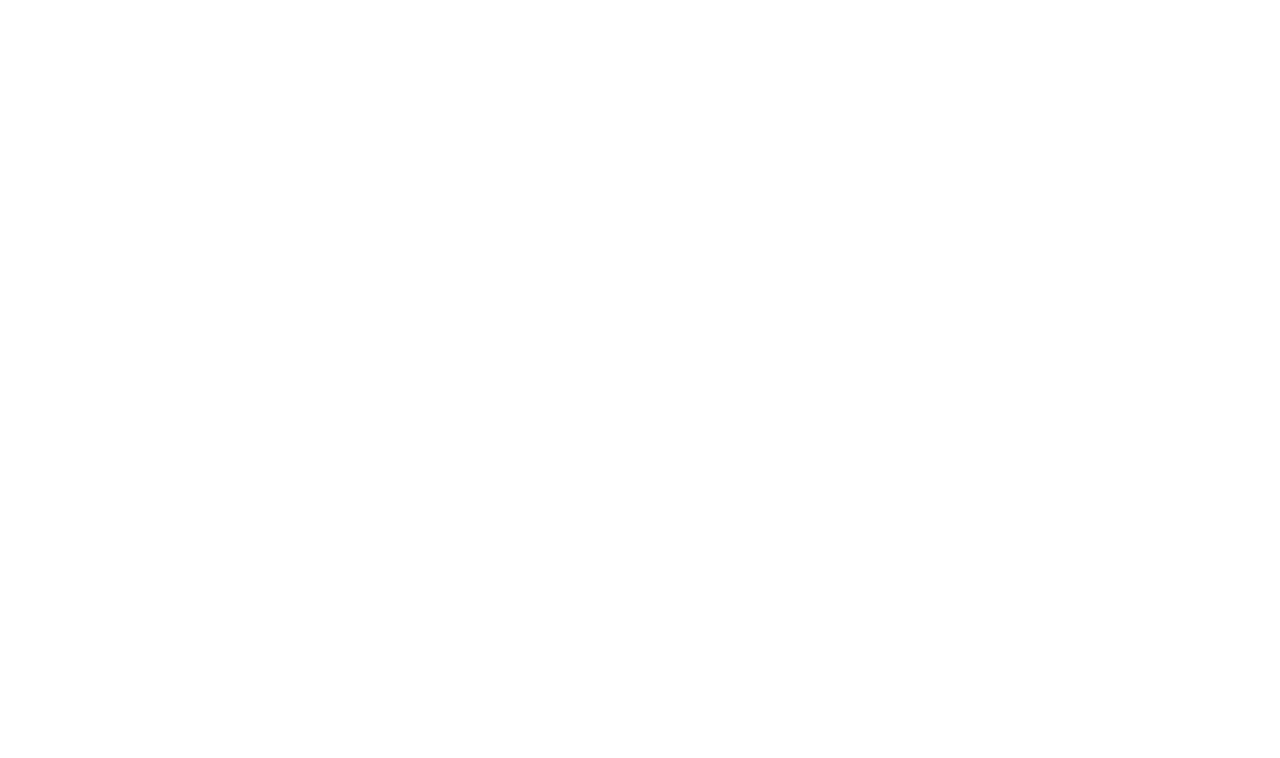
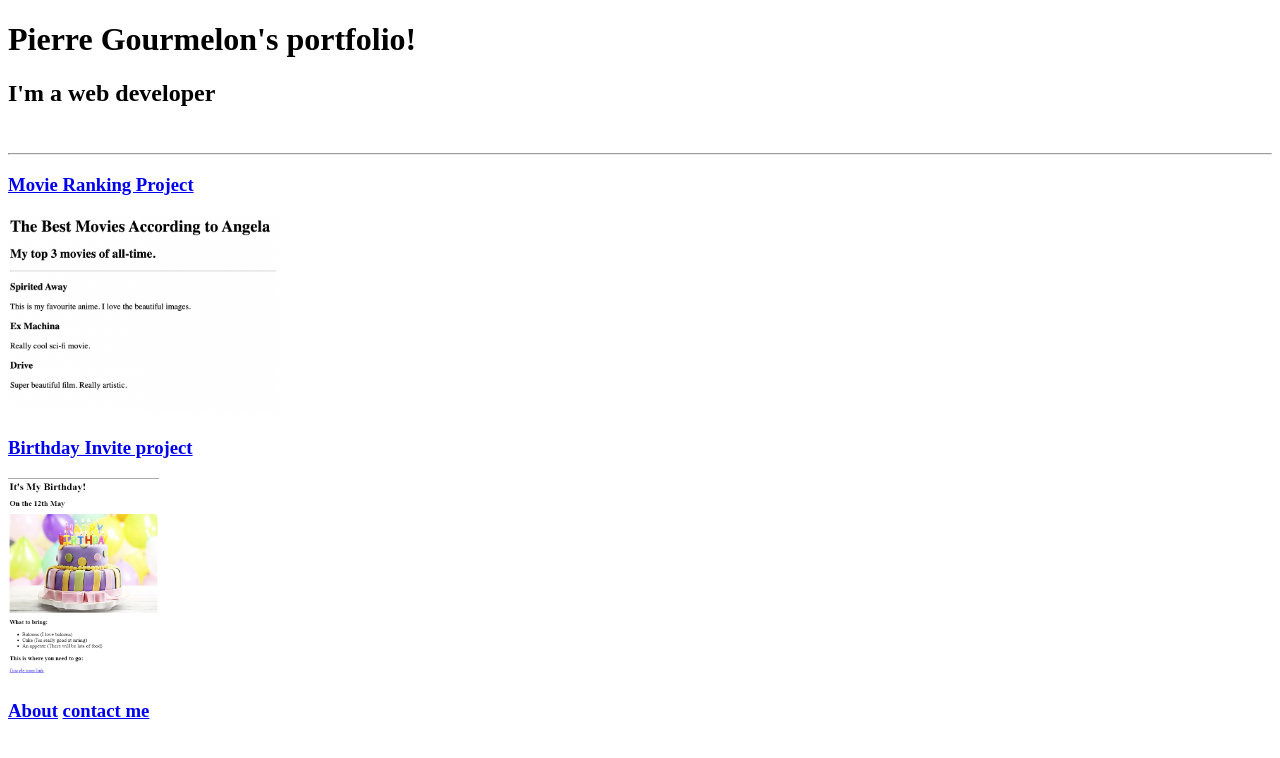
Before and after one commit to PierreG-01/html-portfolio, a plain HTML site: page index.html in a window 1280 px wide. Drawn offline with Linux system fonts and the light colour scheme.

Commit message:
Add files via upload

```diff
--- a/index.html
+++ b/index.html
@@ -13,3 +13,24 @@ HINT for TODO 6: You can use the height attribute set to 200 to make the image s
 https://developer.mozilla.org/en-US/docs/Web/HTML/Element/img#attr-height -->
 
 <!-- TODO 7: Add the Contact Me and About Me page links -->
+
+<!DOCTYPE html>
+<html lang="en">
+<head>
+    <meta charset="UTF-8">
+    <meta name="viewport" content="width=device-width, initial-scale=1.0">
+    <title>My Webpage 1</title>
+</head>
+<body>
+    <h1>Pierre Gourmelon's portfolio!</h1>
+    <h2>I'm a web developer</h2>
+    <br/>
+    <hr/>
+<h3> <a href="./public/movie-ranking.html">Movie Ranking Project</a> </h3>
+<img src="./assets/images/movie-ranking.png" alt="preview" height="200">
+<h3> <a href="./public/birthday-invite.html">Birthday Invite project</a> </h3>
+<img src="./assets/images/birthday-invite.png" alt="preview" height="200">
+<h3> <a href="./public/about copy.html">About</a> <a href="./public/contact copy.html">contact me</a> </h3>
+
+</body>
+</html>
```
